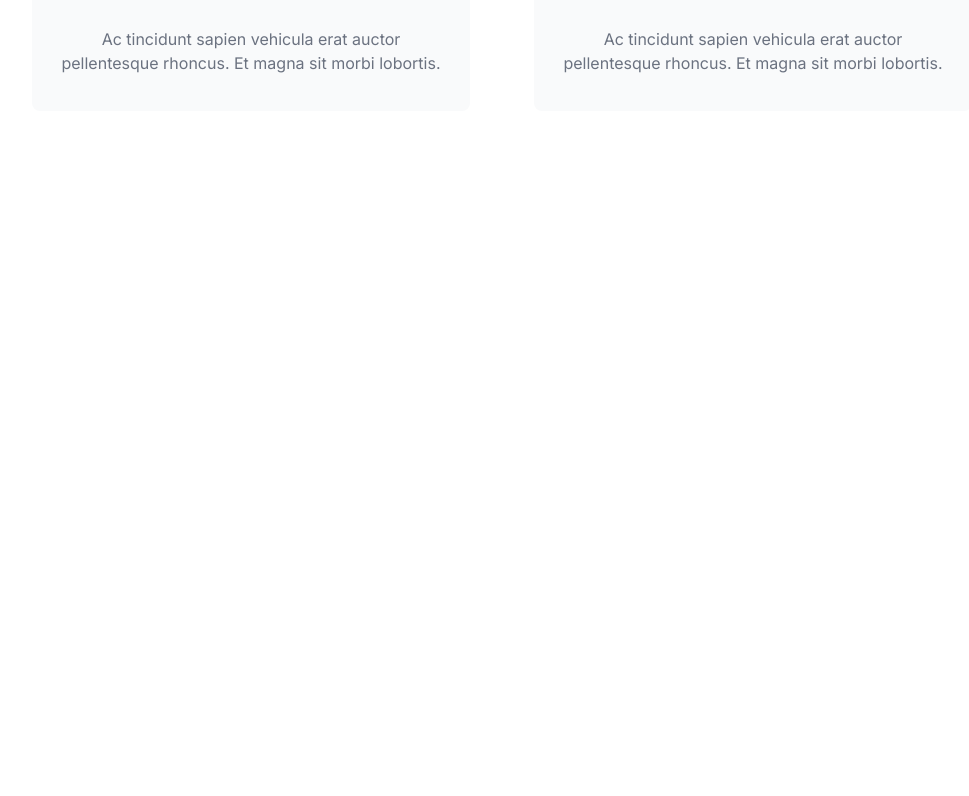
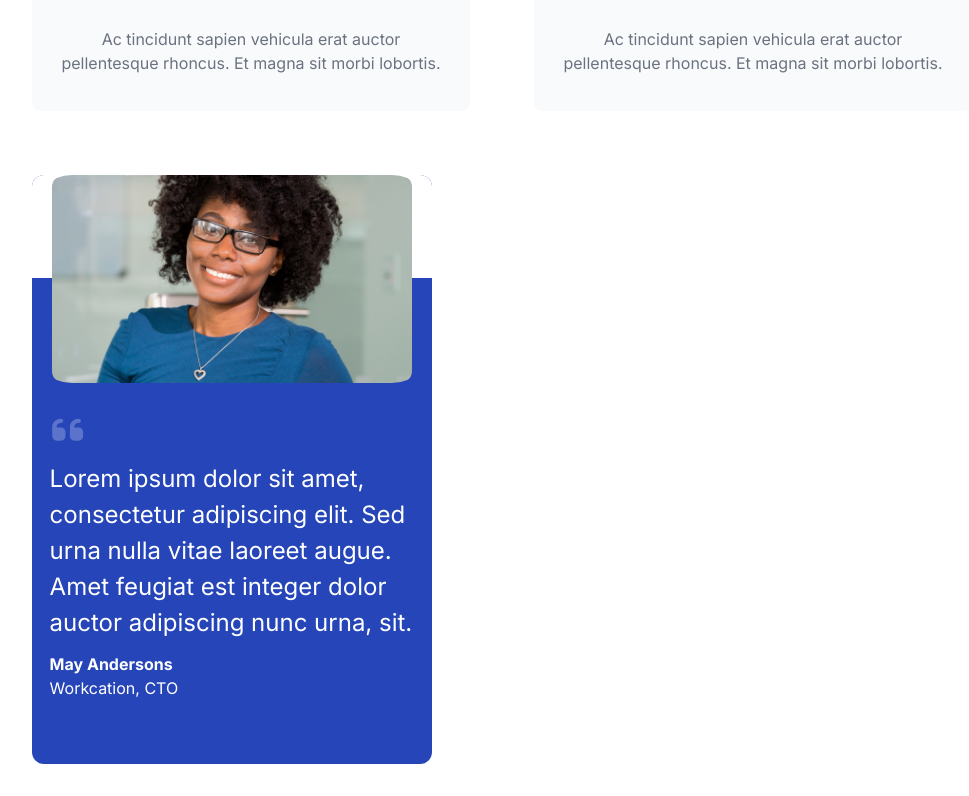
Before and after one commit to nils-n/react-components, a React (Vite) app: page / in a window 1280 px wide. Shown: the part 962-1758 px from the top of the page, without its empty margins (138-1107 px from the left). Before the commit the page ends 1169 px from the top, so only its background shows below. Built offline with nearby package versions, Linux system fonts and the light colour scheme.

Commit message:
allow display of Testimonial on large screen

```diff
--- a/src/App.css
+++ b/src/App.css
@@ -272,6 +272,6 @@
 /* work mobile first - temporarily disable desktop version */
 @media (min-width: 500px) {
   .testimonial {
-    display: none;
+    max-width: 400px;
   }
 }
```
